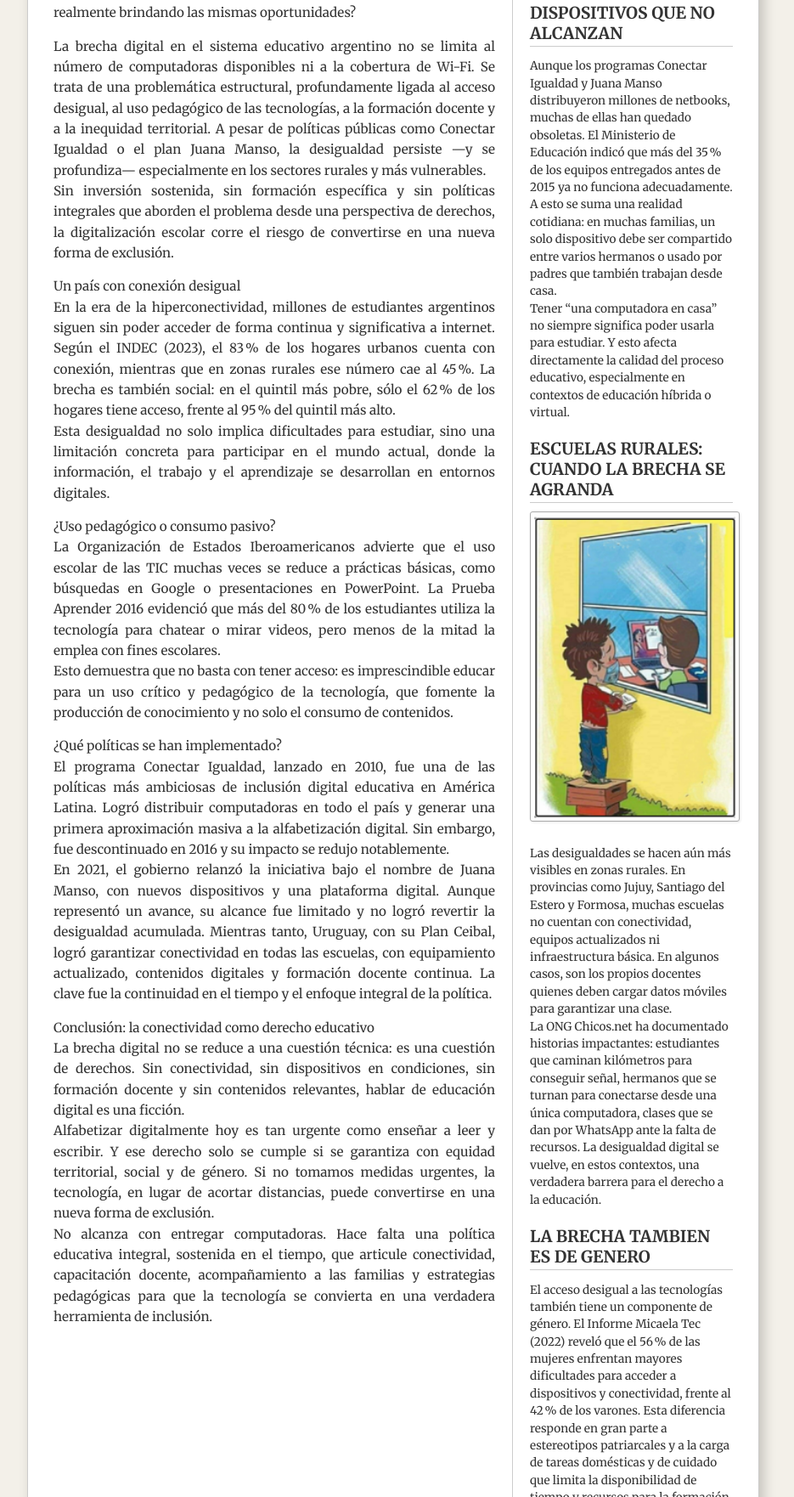
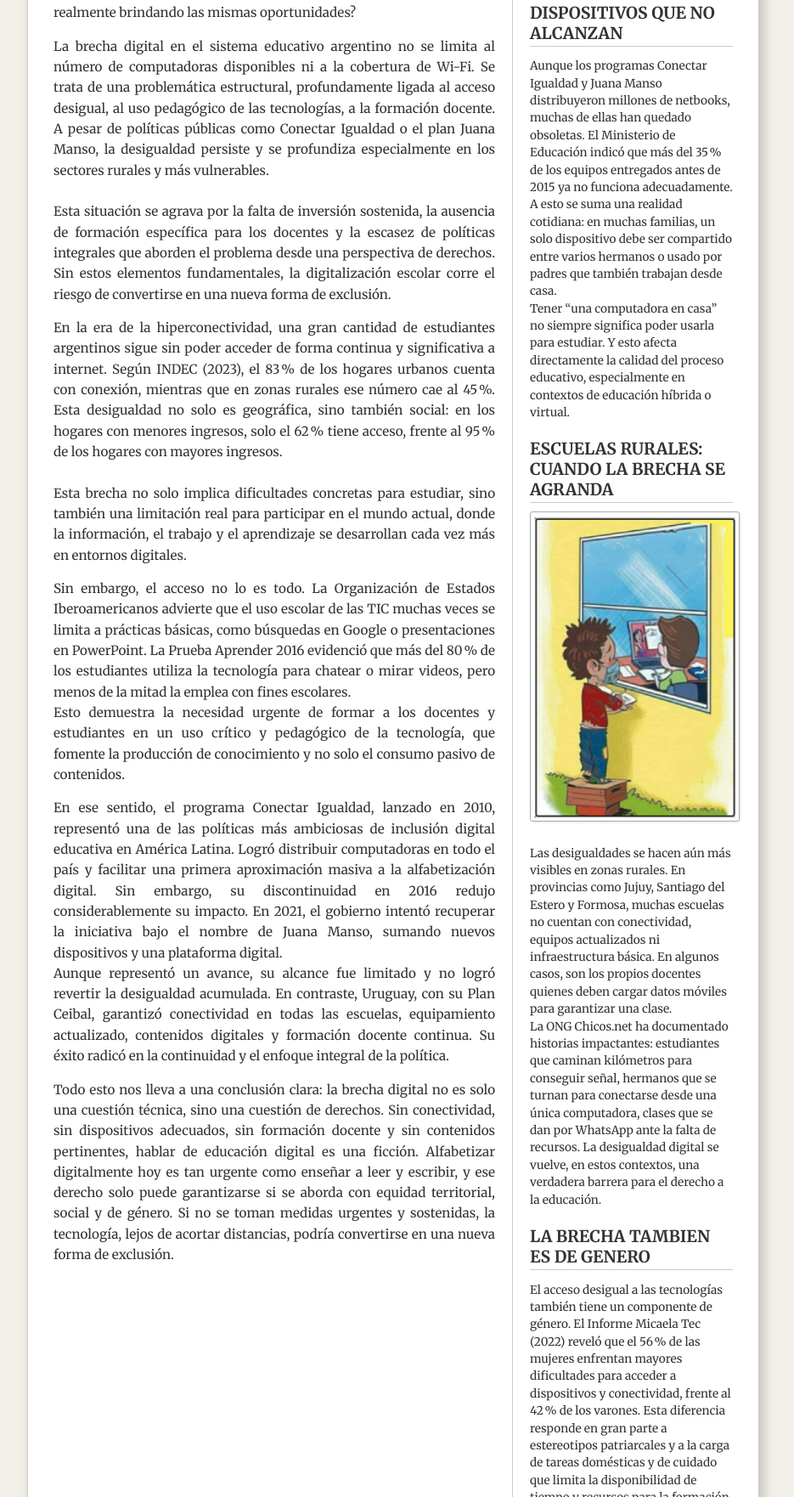
Before and after one commit to NatanielCZN/PE_TP01, a plain HTML site: page index.html in a window 1280 px wide. Shown: the part 1034-2796 px from the top of the page at 85% size, without its empty margins (177-1112 px from the left). Drawn offline with Linux system fonts and the light colour scheme.

Commit message:
cambios en  index.html

```diff
--- a/index.html
+++ b/index.html
@@ -198,53 +198,47 @@
           <p>
             La brecha digital en el sistema educativo argentino no se limita al número de computadoras disponibles ni a la
             cobertura de Wi-Fi. Se trata de una problemática estructural, profundamente ligada al acceso desigual, al uso
-            pedagógico de las tecnologías, a la formación docente y a la inequidad territorial. A pesar de políticas públicas
-            como Conectar Igualdad o el plan Juana Manso, la desigualdad persiste —y se profundiza— especialmente en los sectores
-            rurales y más vulnerables. <br>
-            Sin inversión sostenida, sin formación específica y sin políticas integrales que aborden el problema desde una
-            perspectiva de derechos, la digitalización escolar corre el riesgo de convertirse en una nueva forma de exclusión.
-
+            pedagógico de las tecnologías, a la formación docente. A pesar de políticas públicas
+            como Conectar Igualdad o el plan Juana Manso, la desigualdad persiste y se profundiza especialmente en los sectores
+            rurales y más vulnerables. <br> <br>
+            Esta situación se agrava por la falta de inversión sostenida, la ausencia de formación específica para los docentes
+            y la escasez de políticas integrales que aborden el problema desde una perspectiva de derechos. Sin estos elementos
+            fundamentales, la digitalización escolar corre el riesgo de convertirse en una nueva forma de exclusión.
           </p>
           <p>
-            Un país con conexión desigual <br>
-            En la era de la hiperconectividad, millones de estudiantes argentinos siguen sin poder acceder de forma continua y
-            significativa a internet. Según el INDEC (2023), el 83 % de los hogares urbanos cuenta con conexión, mientras que en
-            zonas rurales ese número cae al 45 %. La brecha es también social: en el quintil más pobre, sólo el 62 % de los
-            hogares tiene acceso, frente al 95 % del quintil más alto. <br>
-            Esta desigualdad no solo implica dificultades para estudiar, sino una limitación concreta para participar en el mundo
-            actual, donde la información, el trabajo y el aprendizaje se desarrollan en entornos digitales.
-
+            En la era de la hiperconectividad, una gran cantidad de estudiantes argentinos sigue sin poder acceder de forma continua
+            y significativa a internet. Según INDEC (2023), el 83 % de los hogares urbanos cuenta con conexión, mientras que en zonas
+            rurales ese número cae al 45 %. Esta desigualdad no solo es geográfica, sino también social: en los hogares con menores
+            ingresos, solo el 62 % tiene acceso, frente al 95 % de los hogares con mayores ingresos. <br> <br>
+            Esta brecha no solo implica dificultades concretas para estudiar, sino también una limitación real para participar en
+            el mundo actual, donde la información, el trabajo y el aprendizaje se desarrollan cada vez más en entornos digitales.
           </p>
           <p>
-            ¿Uso pedagógico o consumo pasivo?<br>
-            La Organización de Estados Iberoamericanos advierte que el uso escolar de las TIC muchas veces se reduce a prácticas
-            básicas, como búsquedas en Google o presentaciones en PowerPoint. La Prueba Aprender 2016 evidenció que más del 80 %
-            de los estudiantes utiliza la tecnología para chatear o mirar videos, pero menos de la mitad la emplea con fines
-            escolares. <br>
-            Esto demuestra que no basta con tener acceso: es imprescindible educar para un uso crítico y pedagógico de la
-            tecnología, que fomente la producción de conocimiento y no solo el consumo de contenidos.
+            Sin embargo, el acceso no lo es todo. La Organización de Estados Iberoamericanos advierte que el uso escolar de las
+            TIC muchas veces se limita a prácticas básicas, como búsquedas en Google o presentaciones en PowerPoint. La Prueba
+            Aprender 2016 evidenció que más del 80 % de los estudiantes utiliza la tecnología para chatear o mirar videos,
+            pero menos de la mitad la emplea con fines escolares. <br>
+            Esto demuestra la necesidad urgente de formar a los docentes y estudiantes en un uso crítico y pedagógico de
+            la tecnología, que fomente la producción de conocimiento y no solo el consumo pasivo de contenidos.
           </p>
           <p>
-            ¿Qué políticas se han implementado? <br>
-            El programa Conectar Igualdad, lanzado en 2010, fue una de las políticas más ambiciosas de inclusión digital educativa
-            en América Latina. Logró distribuir computadoras en todo el país y generar una primera aproximación masiva a la
-            alfabetización digital. Sin embargo, fue descontinuado en 2016 y su impacto se redujo notablemente. <br>
-            En 2021, el gobierno relanzó la iniciativa bajo el nombre de Juana Manso, con nuevos dispositivos y una plataforma
-            digital. Aunque representó un avance, su alcance fue limitado y no logró revertir la desigualdad acumulada. Mientras
-            tanto, Uruguay, con su Plan Ceibal, logró garantizar conectividad en todas las escuelas, con equipamiento actualizado,
-            contenidos digitales y formación docente continua. La clave fue la continuidad en el tiempo y el enfoque integral de
-            la política.
+            En ese sentido, el programa Conectar Igualdad, lanzado en 2010, representó una de las políticas más ambiciosas de
+            inclusión digital educativa en América Latina. Logró distribuir computadoras en todo el país y facilitar una
+            primera aproximación masiva a la alfabetización digital. Sin embargo, su discontinuidad en 2016 redujo
+            considerablemente su impacto. En 2021, el gobierno intentó recuperar la iniciativa bajo el nombre de Juana
+            Manso, sumando nuevos dispositivos y una plataforma digital. <br>
+            Aunque representó un avance, su alcance fue limitado y no logró revertir la desigualdad acumulada.
+            En contraste, Uruguay, con su Plan Ceibal, garantizó conectividad en todas las escuelas, equipamiento
+            actualizado, contenidos digitales y formación docente continua. Su éxito radicó en la continuidad y el
+            enfoque integral de la política.
           </p>
           <p>
-            Conclusión: la conectividad como derecho educativo <br>
-            La brecha digital no se reduce a una cuestión técnica: es una cuestión de derechos. Sin conectividad, sin dispositivos en
-            condiciones, sin formación docente y sin contenidos relevantes, hablar de educación digital es una ficción. <br>
-            Alfabetizar digitalmente hoy es tan urgente como enseñar a leer y escribir. Y ese derecho solo se cumple si se
-            garantiza con equidad territorial, social y de género. Si no tomamos medidas urgentes, la tecnología, en lugar de
-            acortar distancias, puede convertirse en una nueva forma de exclusión. <br>
-            No alcanza con entregar computadoras. Hace falta una política educativa integral, sostenida en el tiempo, que articule
-            conectividad, capacitación docente, acompañamiento a las familias y estrategias pedagógicas para que la tecnología
-            se convierta en una verdadera herramienta de inclusión.
+            Todo esto nos lleva a una conclusión clara: la brecha digital no es solo una cuestión técnica, sino una
+            cuestión de derechos. Sin conectividad, sin dispositivos adecuados, sin formación docente y sin contenidos
+            pertinentes, hablar de educación digital es una ficción. Alfabetizar digitalmente hoy es tan urgente como
+            enseñar a leer y escribir, y ese derecho solo puede garantizarse si se aborda con equidad territorial,
+            social y de género. Si no se toman medidas urgentes y sostenidas, la tecnología, lejos de acortar
+            distancias, podría convertirse en una nueva forma de exclusión.
           </p>
         </section>
 
```
